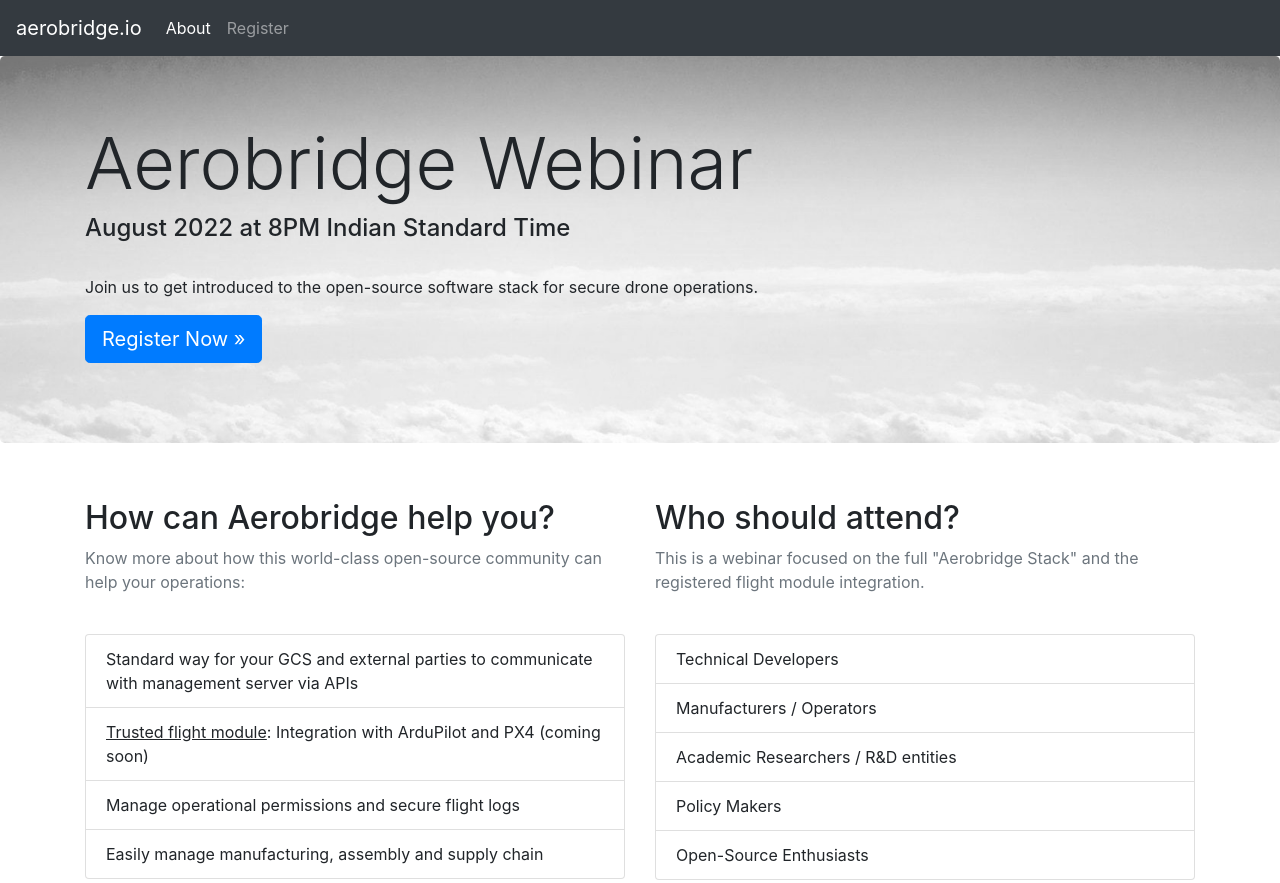
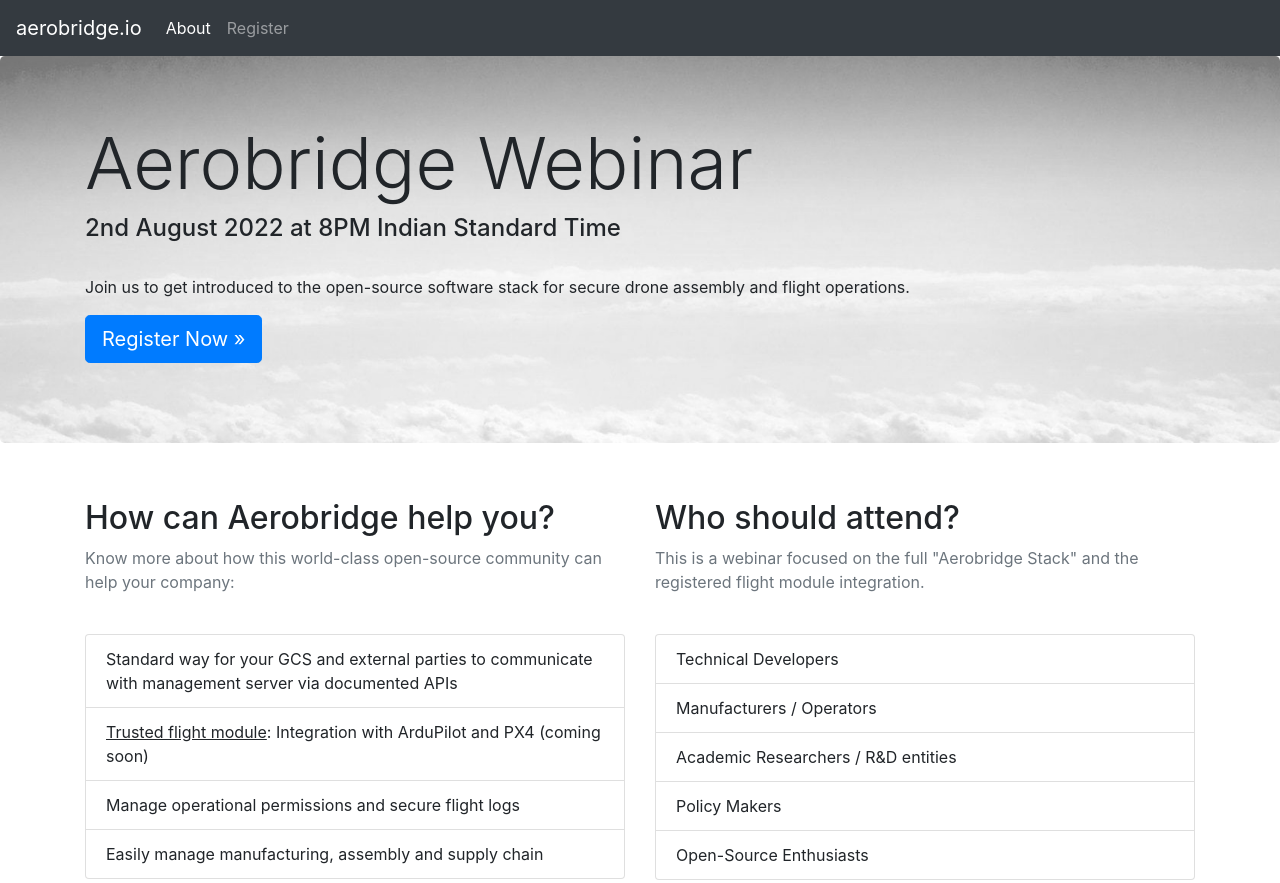
Before and after one commit to openskies-sh/aerobridge-webinar, a plain HTML site: page index.html in a window 1280 px wide. Shown: the top 883 px of the page. Drawn offline with Linux system fonts and the light colour scheme.

Commit message:
Update index.html

```diff
--- a/index.html
+++ b/index.html
@@ -64,8 +64,8 @@
   <div class="jumbotron">
     <div class="container">
       <h1 class="display-3">Aerobridge Webinar</h1>
-      <h4>August 2022 at 8PM Indian Standard Time</h4><br>
-      <p>Join us to get introduced to the open-source software stack for secure drone operations.</p>
+      <h4>2nd August 2022 at 8PM Indian Standard Time</h4><br>
+      <p>Join us to get introduced to the open-source software stack for secure drone assembly and flight operations.</p>
       <p><a class="btn btn-primary btn-lg" href="#registration" role="button">Register Now &raquo;</a></p>
     </div>
   </div>
@@ -76,15 +76,14 @@
     <div class="row">
       <div class="col-md-6">
         <h2>How can Aerobridge help you?</h2>
-        <p class="text-muted">Know more about how this world-class open-source community can help your operations:</p>
+        <p class="text-muted">Know more about how this world-class open-source community can help your company:</p>
         <br>
         <ul class="list-group">
 
-            <li class="list-group-item">Standard way for your GCS and external parties to communicate with management server via APIs</li>
+            <li class="list-group-item">Standard way for your GCS and external parties to communicate with management server via documented APIs</li>
             <li class="list-group-item"><u>Trusted flight module</u>: Integration with ArduPilot and PX4 (coming soon)</li>
             <li class="list-group-item">Manage operational permissions and secure flight logs</li>
             <li class="list-group-item">Easily manage manufacturing, assembly and supply chain </li>
-
         </ul>
       </div>
       <div class="col-md-6">
@@ -115,7 +114,6 @@
         <br> <br>
         <div class="col-md-12">
           <img alt="" class="img-fluid" src="assets/images/partner/logo.png">
-
         <p>Aerobridge is management server to help you with your drone flights and operations. With Aerobridge your GCS, Drones and Pilots interface with your company's digital infrastructure in a standardized fashion and be in compliance with the regulatory requirements around operating drones. Find more information got to <a href="https://www.aerobridge.io">Aerobridge.io</a></p>
       </div>
     </div>
```
